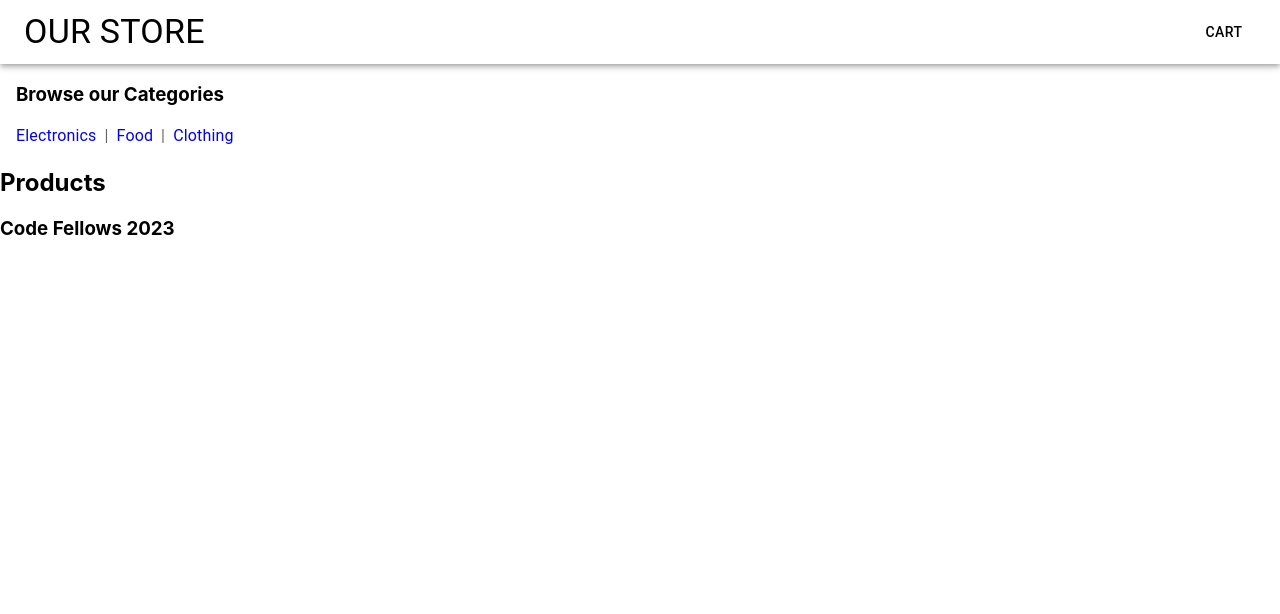
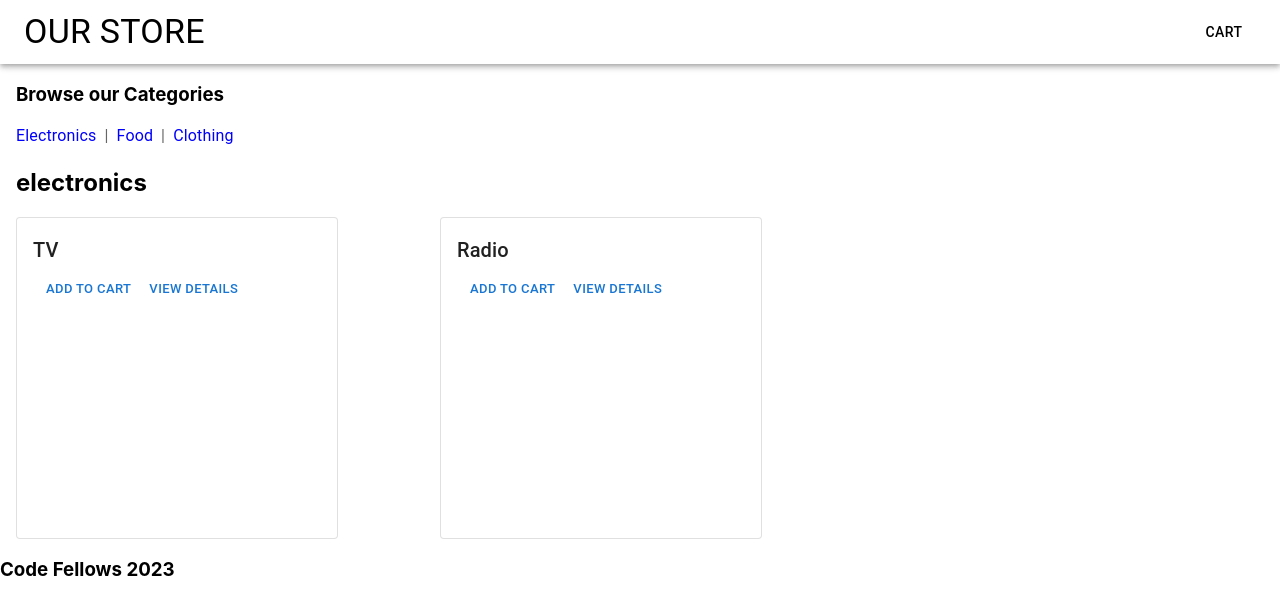
Before and after one commit to kennywlino/storefront, a React (Create React App) app: page / in a window 1280 px wide. Both pictures are taken after a click on the link "Electronics". Shown: the top 614 px of the page. Built offline with nearby package versions, Linux system fonts and the light colour scheme.

Commit message:
Added display for products styled with MUI.

```diff
--- a/src/App.css
+++ b/src/App.css
@@ -1,38 +1,4 @@
 .App {
   text-align: center;
+  margin: 1rem;
 }
-
-.App-logo {
-  height: 40vmin;
-  pointer-events: none;
-}
-
-@media (prefers-reduced-motion: no-preference) {
-  .App-logo {
-    animation: App-logo-spin infinite 20s linear;
-  }
-}
-
-.App-header {
-  background-color: #282c34;
-  min-height: 100vh;
-  display: flex;
-  flex-direction: column;
-  align-items: center;
-  justify-content: center;
-  font-size: calc(10px + 2vmin);
-  color: white;
-}
-
-.App-link {
-  color: #61dafb;
-}
-
-@keyframes App-logo-spin {
-  from {
-    transform: rotate(0deg);
-  }
-  to {
-    transform: rotate(360deg);
-  }
-}
--- a/src/Components/Categories/Categories.jsx
+++ b/src/Components/Categories/Categories.jsx
@@ -8,7 +8,8 @@ import './Categories.scss';
 const Categories = (props) => {
 
   const {
-    categories
+    categories,
+    selectCategory
   } = props;
 
     return (
--- a/src/Components/Products/Products.jsx
+++ b/src/Components/Products/Products.jsx
@@ -1,6 +1,9 @@
 import React from 'react';
 import { connect } from 'react-redux';
-import { Card } from '@mui/material';
+import { Box, Button, Card, CardActions, CardContent, Typography } from '@mui/material';
+import { maxHeight } from '@mui/system';
+import Grid from '@mui/material/Unstable_Grid2';
+import './Products.scss';
 
 const Products = (props) => {
 
@@ -10,12 +13,28 @@ const Products = (props) => {
   } = props;
 
   return (
-    <>
-    <h2>Products</h2>
+    <div className="productsGrid">
+    <h2>{activeCategory}</h2>
+    <Grid container spacing={3}>
     {activeCategory && products.map((product, index) => {
-      <Card key={`product-${index}`} variant="outlined">{product.name}</Card>
+        return (
+          <Grid xs={4}>
+            <Card key={`product-${index}`} variant="outlined" sx={{ maxWidth: "20rem", height: "20rem"}}>
+              <CardContent>
+                <Typography variant="h6" component="div">
+                  {product.name}
+                </Typography>
+                <CardActions>
+                  <Button size="small">Add to Cart</Button>
+                  <Button size="small">View Details</Button>
+                </CardActions>
+              </CardContent>
+            </Card>
+          </Grid>
+        )
     })}
-    </>
+    </Grid>
+    </div>
   )
 };
 
--- /dev/null
+++ b/src/Components/Products/Products.scss
@@ -0,0 +1,3 @@
+div.productsGrid {
+  margin: 1rem;
+}
--- a/src/store/reducer.js
+++ b/src/store/reducer.js
@@ -34,7 +34,6 @@ const reducer = (state = initialState, action) => {
 }
 
 export const selectCategory = (category) => {
-  console.log('inside selectCategory');
   return {
     type: 'SELECT_CATEGORY',
     payload: category,
```
